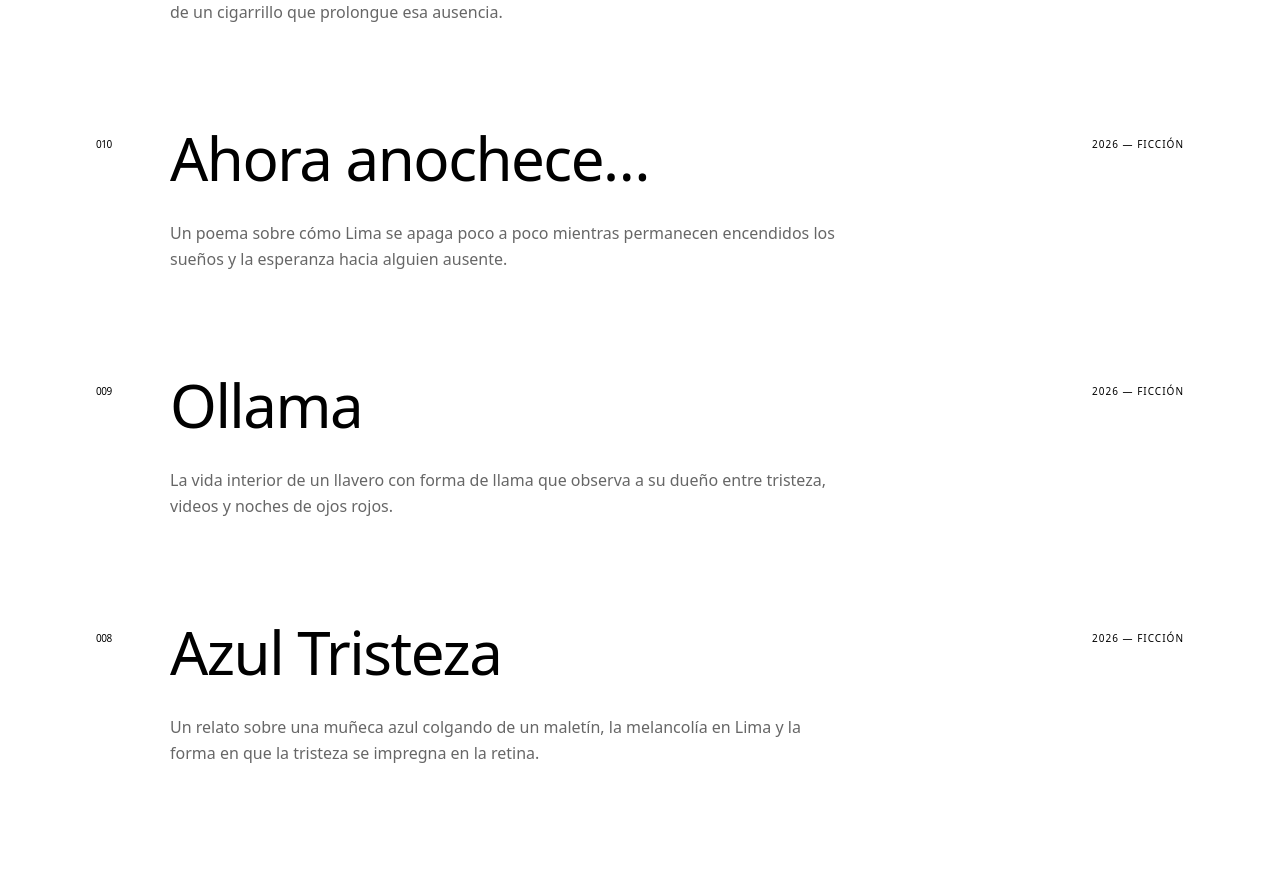
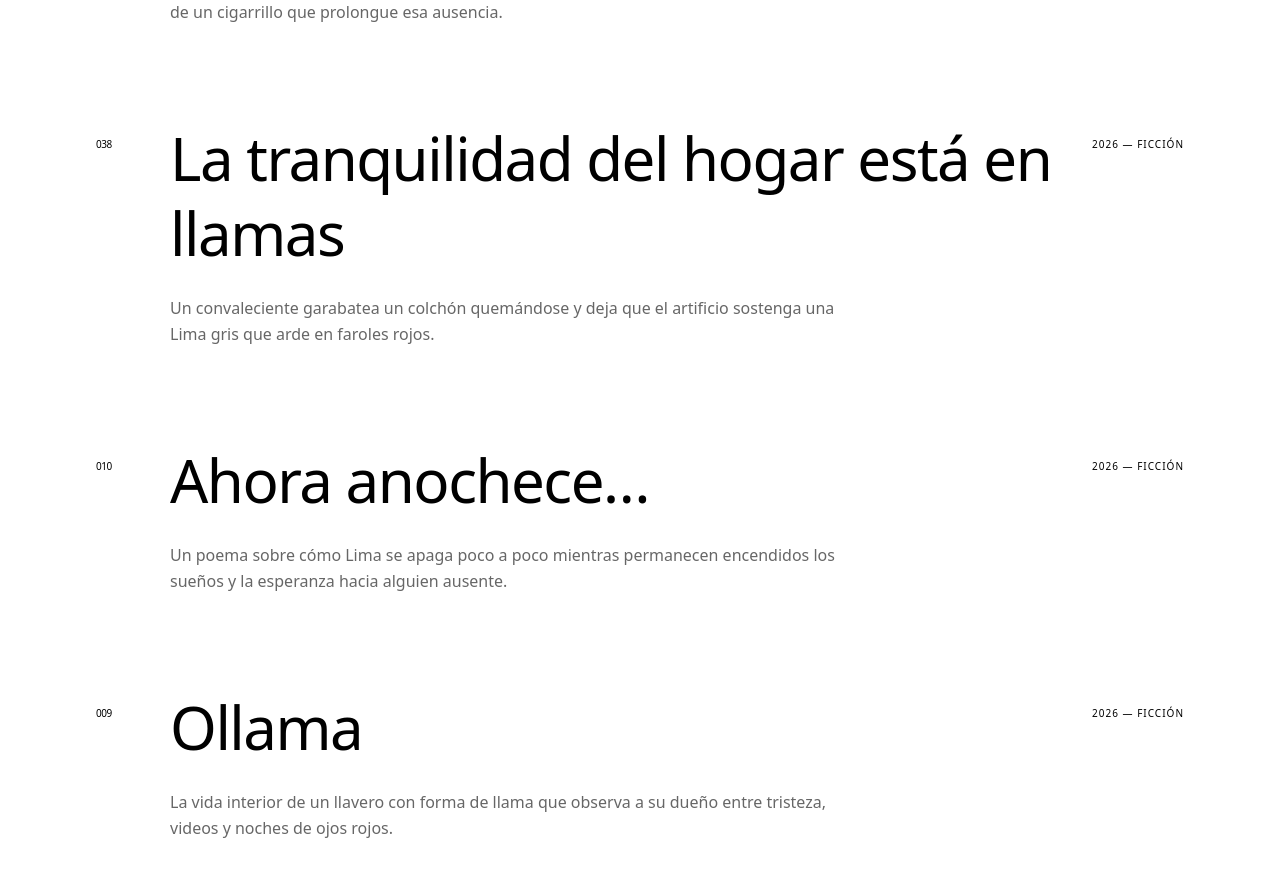
Before and after one commit to lvelitoruiz/literario, a Next.js app: page / in a window 1280 px wide. Shown: the part 860-1733 px from the top of the page. Built offline with nearby package versions, Linux system fonts and the light colour scheme.

Commit message:
what makes this work now

```diff
--- /dev/null
+++ b/content/la-tranquilidad-del-hogar-esta-en-llamas.md
@@ -0,0 +1,12 @@
+Justiniano Quispe camina por el centro de Lima como todos los días desde la operación, siente el fastidio habitual que le causa descubrir (una vez más) el cadáver de una cama quemándose en la berma central de la avenida. Cansado y cínico pensó “Seguro alguien intentó adornar la tarde tan gris con una fogata”, por supuesto lo único que había ahí era un montón de basura prendida a pesar de la “lluvia” de Lima (La garúa nunca apaga incendios…) sin embargo igual se detuvo y comenzó a garabatear en su block el colchón quemándose, luego pensó:
+
+- Voy a titular esto “La tranquilidad del hogar está en llamas…”
+
+Alguien distraído quizá pensaría en algo simbólico, el recordaría lo farsante que es al no incluir también las cajas de leche gloria, la estera y los cuadernos viejos en su dibujo…
+Concluyó que algo de mentira era necesaria en lo artístico, pero él no era lo suficientemente artista como para tener motivo alguno de ocultar esas cosas, solo era un tipo convaleciente más, considero todo eso en su mente como misterioso y tal vez hasta pretencioso, quizá algún motivo tenía su cerebro para hacer esto, algo de naranja y hermoso había en ese colchón prendido...
+
+Caminó unas cuadras hasta llegar a la plaza Manco Capac (cada día se cansa un poco menos), se acercó como siempre desde la primera vez, con miedo y un poco de vergüenza hacia la meretriz más pequeña y tierna del lugar, discutieron un poco y él terminó diciendo: “Hoy solo tengo cinco soles y este dibujo de un colchón quemándose…”
+
+Más tarde en su casa, la meretriz coloreaba su sala con un dibujo de un colchón quemándose… Al costado había tres dibujos más, Justiniano Quispe mientras tanto, esperaba un poco más antes de salir de su cuarto, se sentía culpable de las mentiras que le contaba para adornar sus dibujos, de no poder cargar peso…
+
+Más abajo en las chinganas Chacalón: “Tu serás la causa de mi muerte… de mi muerte…”
--- a/src/data/archive.ts
+++ b/src/data/archive.ts
@@ -143,6 +143,18 @@ export const articles: Article[] = [
     title: "Ahora anochece…",
     summary:
       "Un poema sobre cómo Lima se apaga poco a poco mientras permanecen encendidos los sueños y la esperanza hacia alguien ausente.",
+    author: "Luis",
+    publishedAt: "11 de Marzo, 2026",
+  },
+  {
+    id: "038",
+    slug: "la-tranquilidad-del-hogar-esta-en-llamas",
+    indexNumber: "038",
+    year: "2026",
+    kind: "FICCIÓN",
+    title: "La tranquilidad del hogar está en llamas",
+    summary:
+      "Un convaleciente garabatea un colchón quemándose y deja que el artificio sostenga una Lima gris que arde en faroles rojos.",
     author: "Luis",
     publishedAt: "11 de Marzo, 2026",
   },
```
